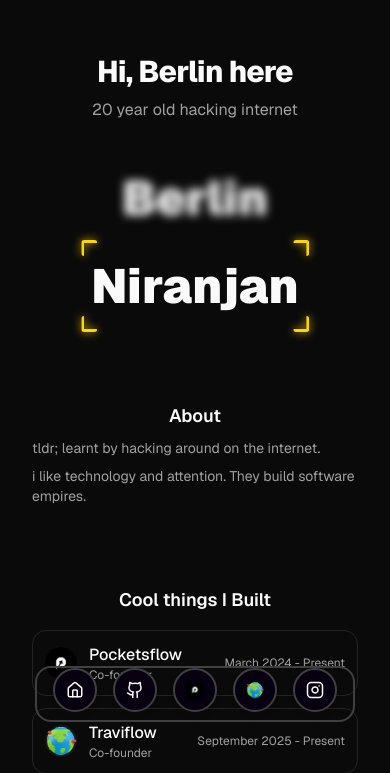
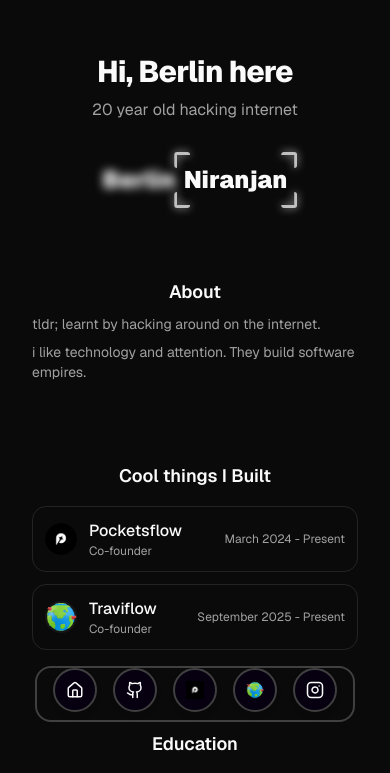
Before and after one commit to Niranjan753/folio, a Next.js app: page / in a window 390 px wide. Shown: the part 114-887 px from the top of the page. Built offline with nearby package versions, Linux system fonts and the light colour scheme.

Commit message:
something to fix true focus on mobile

```diff
--- a/app/page.tsx
+++ b/app/page.tsx
@@ -60,7 +60,7 @@
                   sentence="Berlin Niranjan"
                   manualMode={false}
                   blurAmount={5}
-                  borderColor="gold"
+                  borderColor="silver"
                   glowColor="rgba(221, 255, 0, 0.6)"
                   animationDuration={2}
                   pauseBetweenAnimations={1}
--- a/components/TrueFocus.jsx
+++ b/components/TrueFocus.jsx
@@ -59,14 +59,14 @@
   };
 
   return (
-    <div className="relative flex gap-4 justify-center items-center flex-wrap" ref={containerRef}>
+    <div className="relative flex gap-2 sm:gap-4 justify-center items-center flex-wrap" ref={containerRef}>
       {words.map((word, index) => {
         const isActive = index === currentIndex;
         return (
           <span
             key={index}
             ref={el => (wordRefs.current[index] = el)}
-            className="relative text-[3rem] font-black cursor-pointer"
+            className="relative text-[1.5rem] sm:text-[2.5rem] lg:text-[3rem] font-black cursor-pointer"
             style={{
               filter: manualMode
                 ? isActive
```
